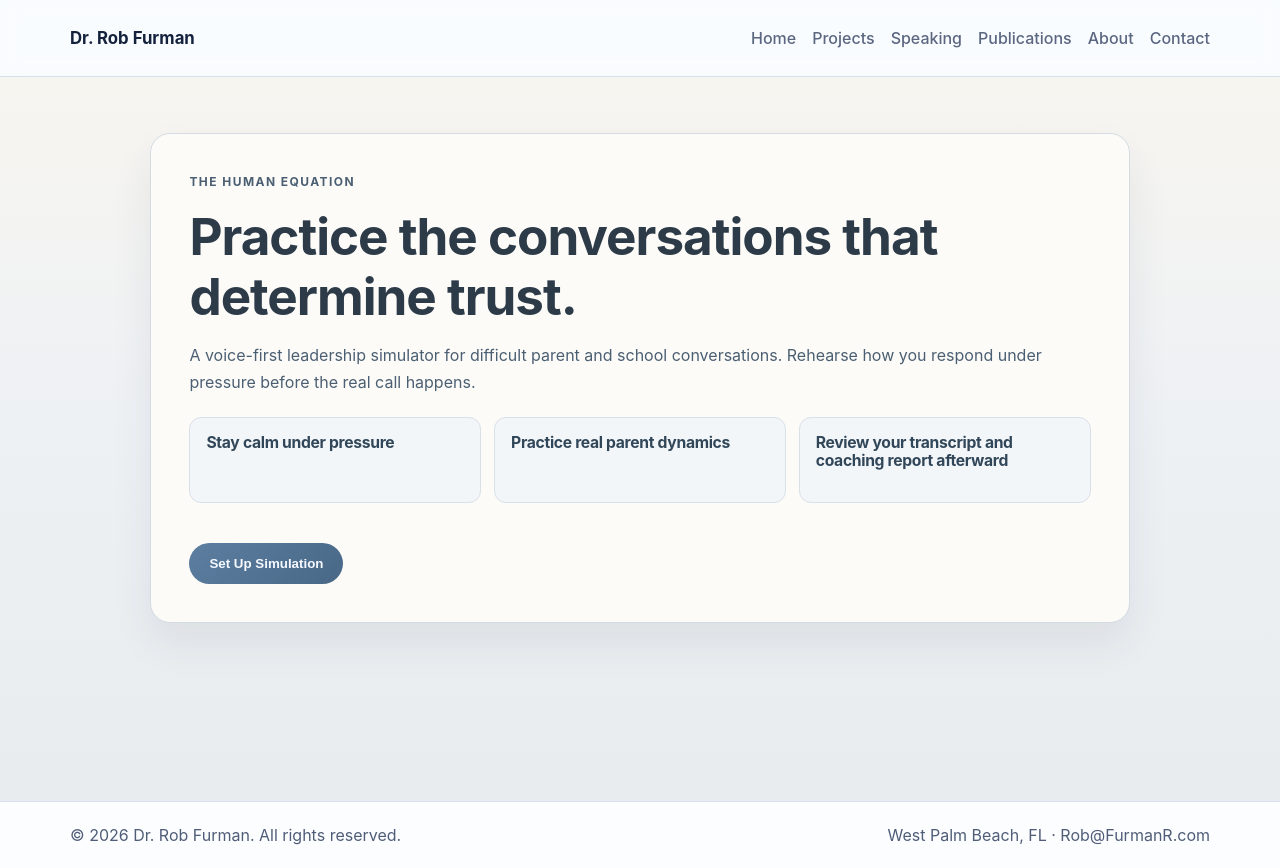
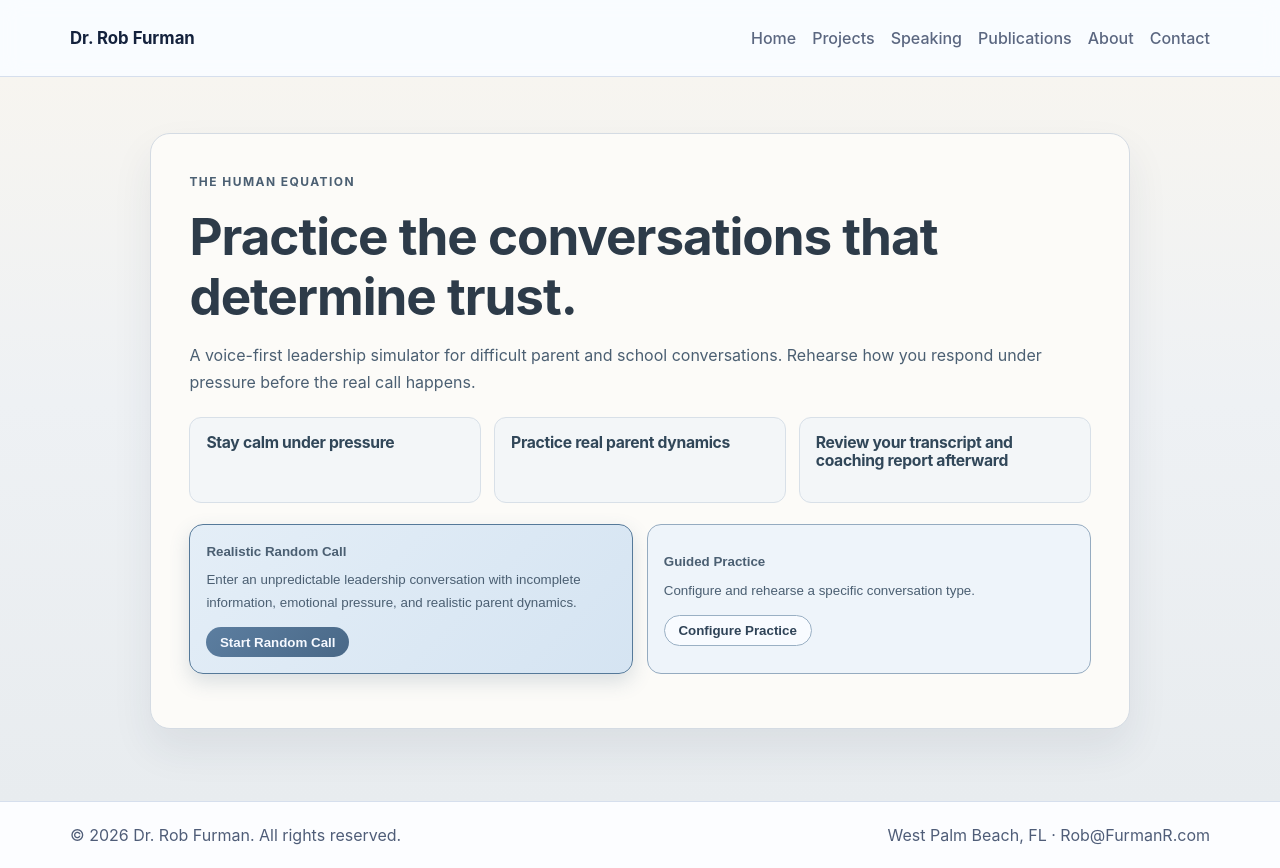
Before and after one commit to DrRobF/rob-furman-portfolio, a Next.js app: page /human-equation in a window 1280 px wide. Built offline with nearby package versions, Linux system fonts and the light colour scheme.

Commit message:
Move Human Equation practice path selection to landing screen

```diff
--- a/app/human-equation/HumanEquationExperience.js
+++ b/app/human-equation/HumanEquationExperience.js
@@ -102,13 +102,6 @@ export default function HumanEquationExperience() {
     if (stage !== 'active') return undefined;
     const interval = setInterval(() => setNow(Date.now()), 1000);
     return () => clearInterval(interval);
-  }, [stage]);
-
-  useEffect(() => {
-    if (stage !== 'setup') return;
-    if (setup.practiceMode !== 'random') return;
-    randomizeScenario();
-    // eslint-disable-next-line react-hooks/exhaustive-deps
   }, [stage]);
 
   const nextStage = () => setStage(stages[Math.min(stages.indexOf(stage) + 1, stages.length - 1)]);
@@ -554,6 +547,17 @@ export default function HumanEquationExperience() {
     }));
   };
 
+  const handleStartRandomCall = () => {
+    setSetup((prev) => ({ ...prev, practiceMode: 'random' }));
+    randomizeScenario();
+    setStage('setup');
+  };
+
+  const handleConfigurePractice = () => {
+    setSetup((prev) => ({ ...prev, practiceMode: 'guided' }));
+    setStage('setup');
+  };
+
   const regenerateParentProfile = () => {
     setSetup((prev) => ({
       ...prev,
@@ -585,25 +589,25 @@ export default function HumanEquationExperience() {
               <article><h3>Practice real parent dynamics</h3></article>
               <article><h3>Review your transcript and coaching report afterward</h3></article>
             </div>
-            <button className={styles.cta} onClick={nextStage}>Set Up Simulation</button>
+            <div className={styles.pathChoiceGrid}>
+              <button type="button" className={`${styles.pathCard} ${styles.pathCardPrimary}`} onClick={handleStartRandomCall}>
+                <p className={styles.pathTitle}>Realistic Random Call</p>
+                <p>Enter an unpredictable leadership conversation with incomplete information, emotional pressure, and realistic parent dynamics.</p>
+                <span className={styles.ctaMini}>Start Random Call</span>
+              </button>
+              <button type="button" className={`${styles.pathCard} ${styles.pathCardSecondary}`} onClick={handleConfigurePractice}>
+                <p className={styles.pathTitle}>Guided Practice</p>
+                <p>Configure and rehearse a specific conversation type.</p>
+                <span className={styles.secondaryMini}>Configure Practice</span>
+              </button>
+            </div>
           </div>
         )}
         {stage === 'setup' && (
           <div className={styles.panel}>
             <p className={styles.eyebrow}>Simulation Setup</p>
-            <h2>Choose your practice path</h2>
-            <div className={styles.pathChoiceGrid}>
-              <button type="button" className={`${styles.pathCard} ${setup.practiceMode === 'random' ? styles.pathCardPrimary : ''}`} onClick={() => { setSetup((prev) => ({ ...prev, practiceMode: 'random' })); randomizeScenario(); }}>
-                <p className={styles.pathTitle}>Realistic Random Call</p>
-                <p>Enter an unpredictable school leadership call with incomplete information, emotional pressure, and realistic parent dynamics.</p>
-                <span className={styles.ctaMini}>Start Random Call</span>
-              </button>
-              <button type="button" className={`${styles.pathCard} ${setup.practiceMode === 'guided' ? styles.pathCardSecondary : ''}`} onClick={() => setSetup((prev) => ({ ...prev, practiceMode: 'guided' }))}>
-                <p className={styles.pathTitle}>Guided Practice</p>
-                <p>Choose the type of conversation you want to practice and customize the conditions.</p>
-                <span className={styles.secondaryMini}>Configure Guided Practice</span>
-              </button>
-            </div>
+            <h2>{setup.practiceMode === 'random' ? 'Realistic Random Call' : 'Guided Practice'}</h2>
+            {setup.practiceMode === 'random' && <p className={styles.variationNote}>Scenario randomized for realistic uncertainty and pressure.</p>}
             {setup.practiceMode === 'guided' && (
               <>
                 <p className={styles.variationNote}>Intentional practice mode: customize conditions and build a targeted scenario.</p>
```
